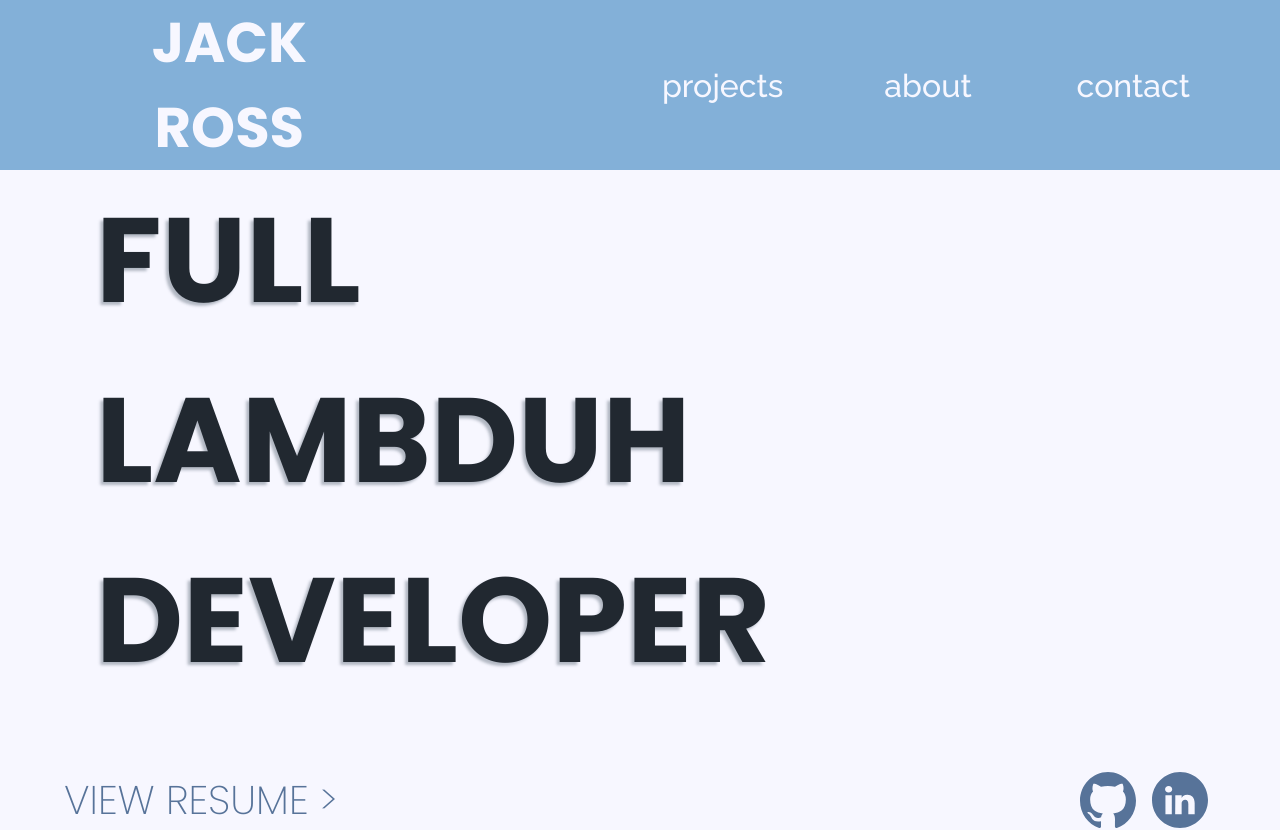
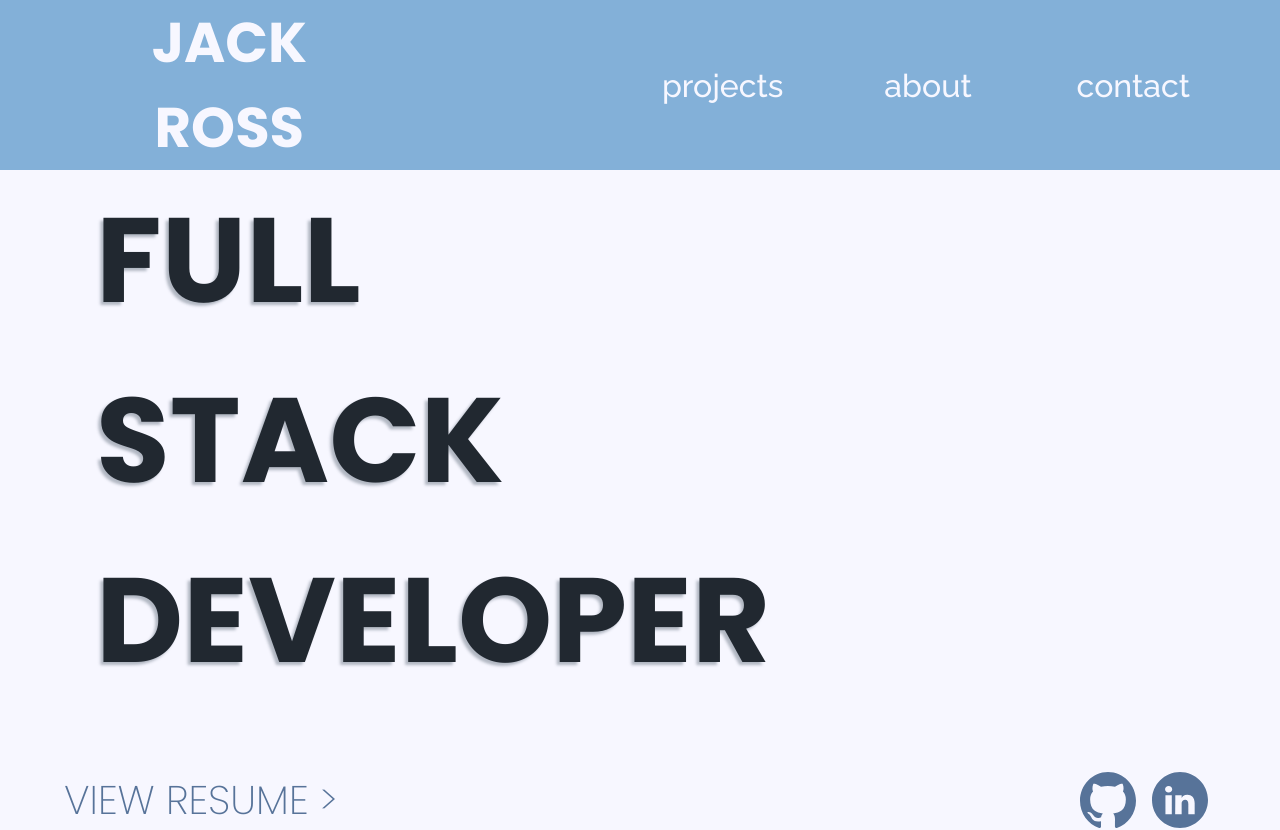
Before and after one commit to jjjackross/jackrossdotdev, an Angular app: page /landing-page in a window 1280 px wide. Built offline with nearby package versions, Linux system fonts and the light colour scheme.

Commit message:
hoping the lambda function works this time

```diff
--- a/src/app/landing-page/landing-page.component.html
+++ b/src/app/landing-page/landing-page.component.html
@@ -3,7 +3,7 @@
         <div class="bg">
             <h1 class="bg">FULL</h1>
         </div>
-        <h1 class="gold">LAMBDUH</h1>
+        <h1 class="gold">STACK</h1>
         <h1 class="gold">DEVELOPER</h1>
 
         <a href="https://drive.google.com/file/d/1gtSg7ihUrpukwn9n_IaytLzoDRL4NfqR/view?usp=sharing" target="_blank"
```
